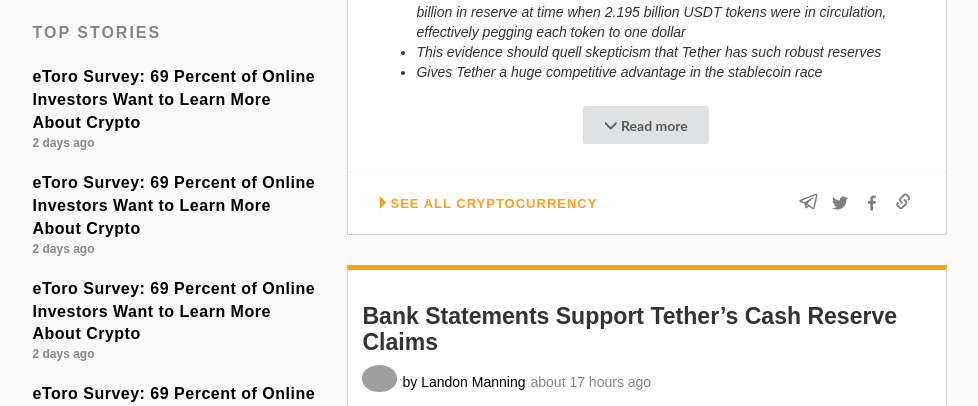
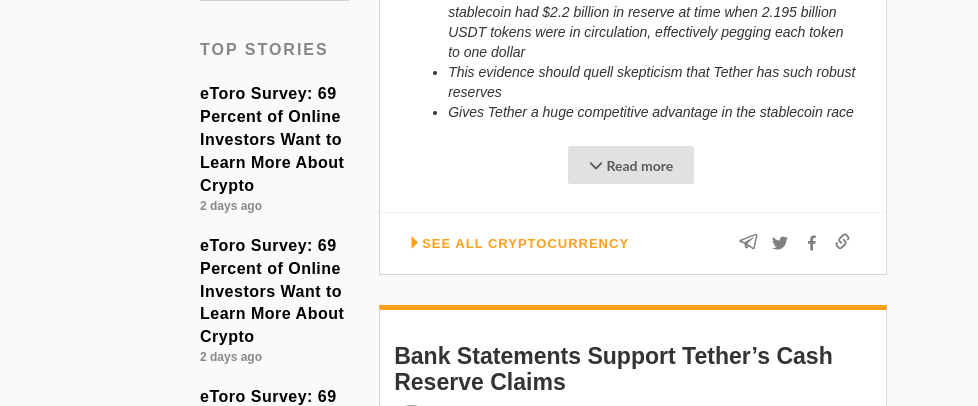
Before and after one commit to honhosing/mysite, a Django app: template templates/test.html in a window 1280 px wide. Shown: the part 642-1048 px from the top of the page, without its empty margins (150-1128 px from the left). Run offline with Django 3.2, Linux system fonts and the light colour scheme; the template is opened without the code that fills it, so the values that code supplies are empty; parts of the project's set-up code (start-up, migrations or seed data) failed here and were passed over; some libraries are stand-ins or nearby versions; grey boxes are pictures that could not be loaded.

Commit message:
test version

```diff
--- a/static/css/test.css
+++ b/static/css/test.css
@@ -97,6 +97,9 @@
 
 
 /*主体*/
+.container {
+    min-width: fit-content;
+}
 h5.panel-name {
     color: #868686;
     font-size: 16px;
--- a/templates/test.html
+++ b/templates/test.html
@@ -69,8 +69,8 @@
     <div class="main-body">
         <div class="container container-fluid">
             <div class="row">
-                <div class="col-md-10 col-md-offset-1 col-lg-10 col-lg-offset-1">
-                    <div class="col-md-4 col-lg-4">
+                <div class="col-md-10 col-md-offset-1 col-lg-7 col-lg-offset-3">
+                    <div class="col-md-4 col-lg-3">
                         <div class="top-markets">
                             <h5 class="panel-name">TOP MARKETS</h5>
                             <div class="ui-segment">
@@ -175,7 +175,7 @@
                             </div>
                         </div>
                     </div>
-                    <div class="col-md-8 col-lg-8">
+                    <div class="col-md-8 col-lg-9">
                         <div class="latest-articles">
                             <h5 class="panel-name">LATEST ARTICLES</h5>
                             <div class="ui-article-list">
```
